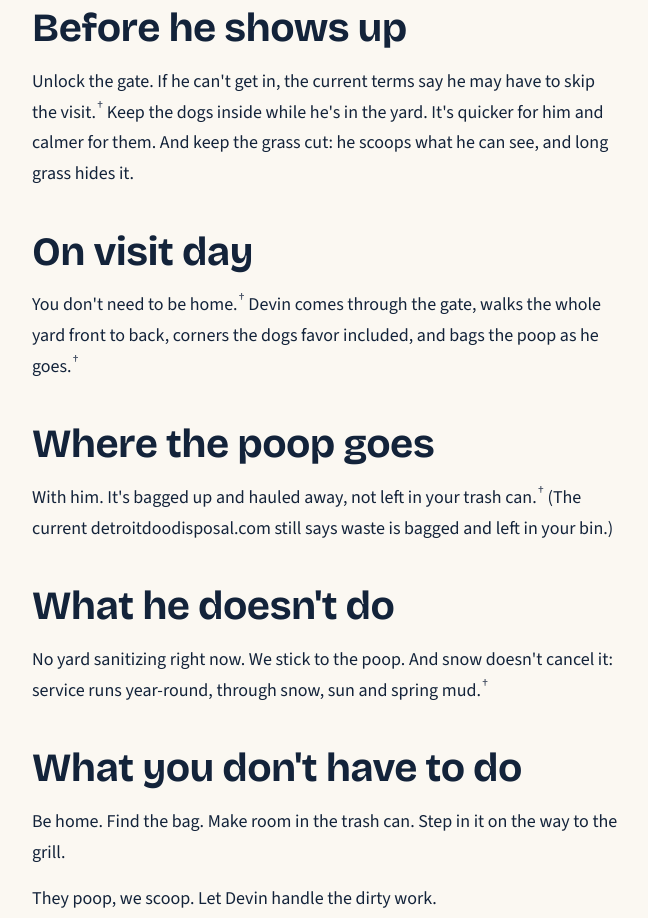
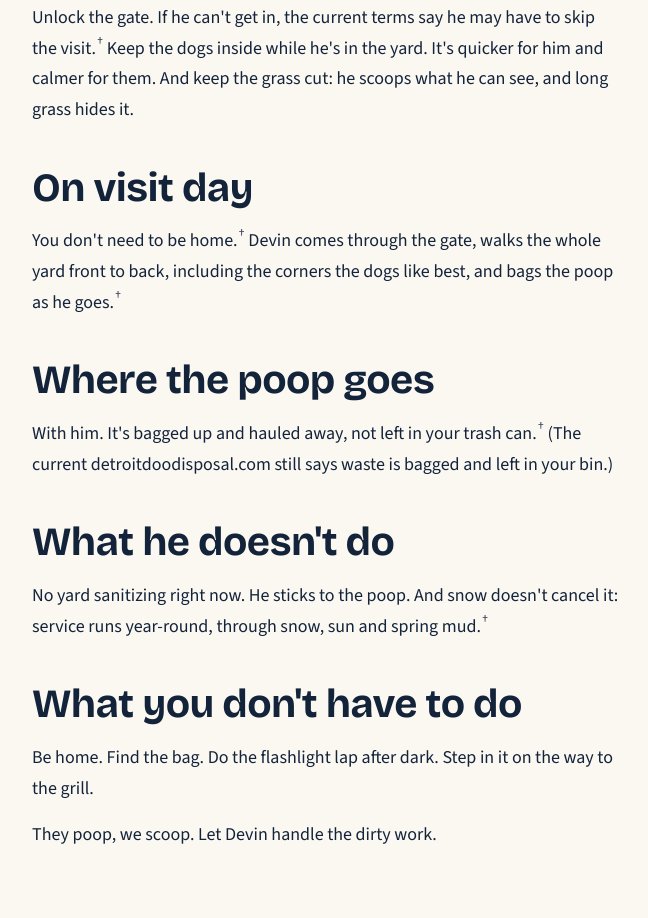
Before and after one commit to Brendan-S20/ddd-preview, a plain HTML site: page blog-what-a-visit-is-like.html in a window 1280 px wide. Shown: the part 1258-2176 px from the top of the page, without its empty margins (268-916 px from the left). Drawn offline with Linux system fonts and the light colour scheme.

Commit message:
Visit post: Marlowe's line fixes, tighter gap under lead (preview, noindex)

```diff
--- a/blog-what-a-visit-is-like.html
+++ b/blog-what-a-visit-is-like.html
@@ -44,13 +44,13 @@
 <h2>Before he shows up</h2>
 <p>Unlock the gate. If he can&#x27;t get in, the current terms say he may have to skip the visit.<sup class="dg">†</sup> Keep the dogs inside while he&#x27;s in the yard. It&#x27;s quicker for him and calmer for them. And keep the grass cut: he scoops what he can see, and long grass hides it.</p>
 <h2>On visit day</h2>
-<p>You don&#x27;t need to be home.<sup class="dg">†</sup> Devin comes through the gate, walks the whole yard front to back, corners the dogs favor included, and bags the poop as he goes.<sup class="dg">†</sup></p>
+<p>You don&#x27;t need to be home.<sup class="dg">†</sup> Devin comes through the gate, walks the whole yard front to back, including the corners the dogs like best, and bags the poop as he goes.<sup class="dg">†</sup></p>
 <h2>Where the poop goes</h2>
 <p>With him. It&#x27;s bagged up and hauled away, not left in your trash can.<sup class="dg">†</sup> (The current detroitdoodisposal.com still says waste is bagged and left in your bin.)</p>
 <h2>What he doesn&#x27;t do</h2>
-<p>No yard sanitizing right now. We stick to the poop. And snow doesn&#x27;t cancel it: service runs year-round, through snow, sun and spring mud.<sup class="dg">†</sup></p>
+<p>No yard sanitizing right now. He sticks to the poop. And snow doesn&#x27;t cancel it: service runs year-round, through snow, sun and spring mud.<sup class="dg">†</sup></p>
 <h2>What you don&#x27;t have to do</h2>
-<p>Be home. Find the bag. Make room in the trash can. Step in it on the way to the grill.</p>
+<p>Be home. Find the bag. Do the flashlight lap after dark. Step in it on the way to the grill.</p>
 <p>They poop, we scoop. Let Devin handle the dirty work.</p>
 </article></div></section>
 <section class="s s-tight bg-sand" data-p="more-posts" data-bg="sand"><div class="wrap"><h2>More posts</h2><div class="post-grid"><a class="post-card small-card" href="blog-um-dearborn-story.html"><span class="cover cover-navy" aria-hidden="true"><span class="cover-name">UM-Dearborn News</span><span class="label cover-date">November 5, 2025</span></span><span class="post-card-text"><h3 class="h3">UM-Dearborn on how Detroit Doo Disposal started</h3><span class="more">Read&nbsp;→</span></span></a><a class="post-card small-card" href="blog-news-herald-story.html"><span class="cover cover-blue" aria-hidden="true"><span class="cover-name">The News Herald</span><span class="label cover-date">May 19, 2025</span></span><span class="post-card-text"><h3 class="h3">The News Herald on a spring-break job that became a business</h3><span class="more">Read&nbsp;→</span></span></a></div></div></section>
--- a/styles.css
+++ b/styles.css
@@ -738,3 +738,4 @@ table.sched{width:100%;max-width:960px;border-collapse:collapse;background:var(-
 .post-list li{padding:10px 0 10px 20px;border-bottom:1px solid var(--sand);position:relative}
 .post-list li::before{content:"";position:absolute;left:0;top:1.15em;width:8px;height:8px;border-radius:50%;background:var(--blue)}
 .post h2:first-child{margin-top:0}
+.page-hero:has(+ .s-article){padding-bottom:32px}
```
